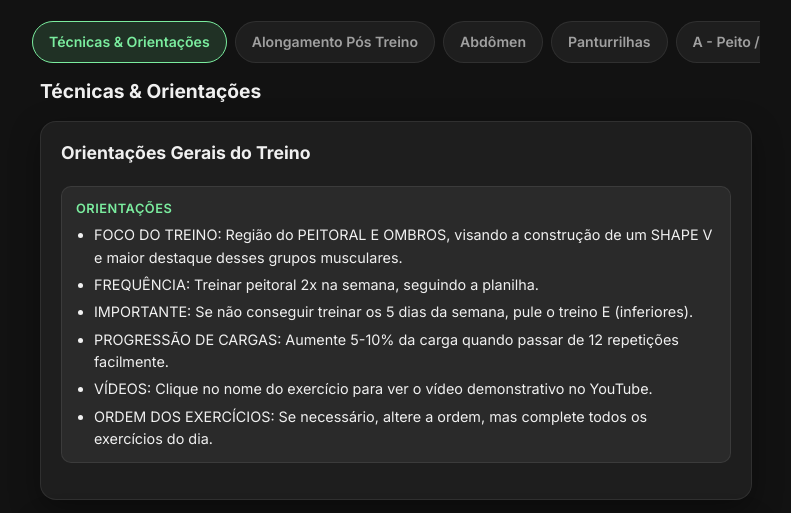
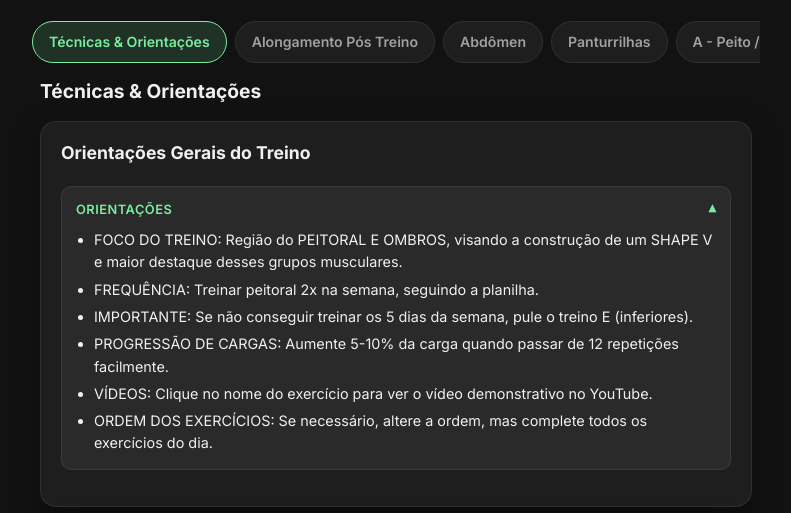
Before and after one commit to joaovpaltanin/meus-treinos, a plain HTML site: page index.html in a window 1280 px wide. Shown: the part 103-616 px from the top of the page, without its empty margins (244-1035 px from the left). Drawn offline with Linux system fonts and the light colour scheme.

Commit message:
feat: colapsa orientações de exercícios em dropdown
Co-Authored-By: Devin AI <158243242+devin-ai-integration[bot]@users.noreply.github.com>

```diff
--- a/scripts.js
+++ b/scripts.js
@@ -258,7 +258,10 @@
     `).join('');
 
     const notes = (card.notes || []).length
-      ? `<div class="notes"><p class="notes-title">Orientações</p><ul>${(card.notes || []).map(n => `<li>${escapeHtml(n)}</li>`).join('')}</ul></div>`
+      ? `<details class="notes disclosure" ${card.type === 'info' ? 'open' : ''}>
+           <summary class="disclosure__summary notes-title">Orientações</summary>
+           <ul>${(card.notes || []).map(n => `<li>${escapeHtml(n)}</li>`).join('')}</ul>
+         </details>`
       : '';
 
     const youtube = card.youtubeUrl
--- a/styles.css
+++ b/styles.css
@@ -283,22 +283,46 @@ body {
   border: 1px solid var(--border);
 }
 
-.notes-title {
-  margin: 0 0 6px;
+.notes[open] {
+  padding-bottom: 14px;
+}
+
+.notes > ul {
+  margin: 8px 0 0;
+  padding-left: 18px;
+}
+
+.notes li + li {
+  margin-top: 5px;
+}
+
+.disclosure__summary {
+  list-style: none;
+  cursor: pointer;
   font-weight: 600;
   color: var(--accent);
   font-size: 0.8rem;
   text-transform: uppercase;
   letter-spacing: 0.04em;
+  display: flex;
+  align-items: center;
+  justify-content: space-between;
+  user-select: none;
 }
 
-.notes ul {
-  margin: 0;
-  padding-left: 18px;
+.disclosure__summary::-webkit-details-marker {
+  display: none;
 }
 
-.notes li + li {
-  margin-top: 5px;
+.disclosure__summary::after {
+  content: '▾';
+  color: var(--accent);
+  font-size: 0.9rem;
+  transition: transform 0.2s ease;
+}
+
+.notes[open] > .disclosure__summary::after {
+  transform: rotate(180deg);
 }
 
 .exercise-section {
```
